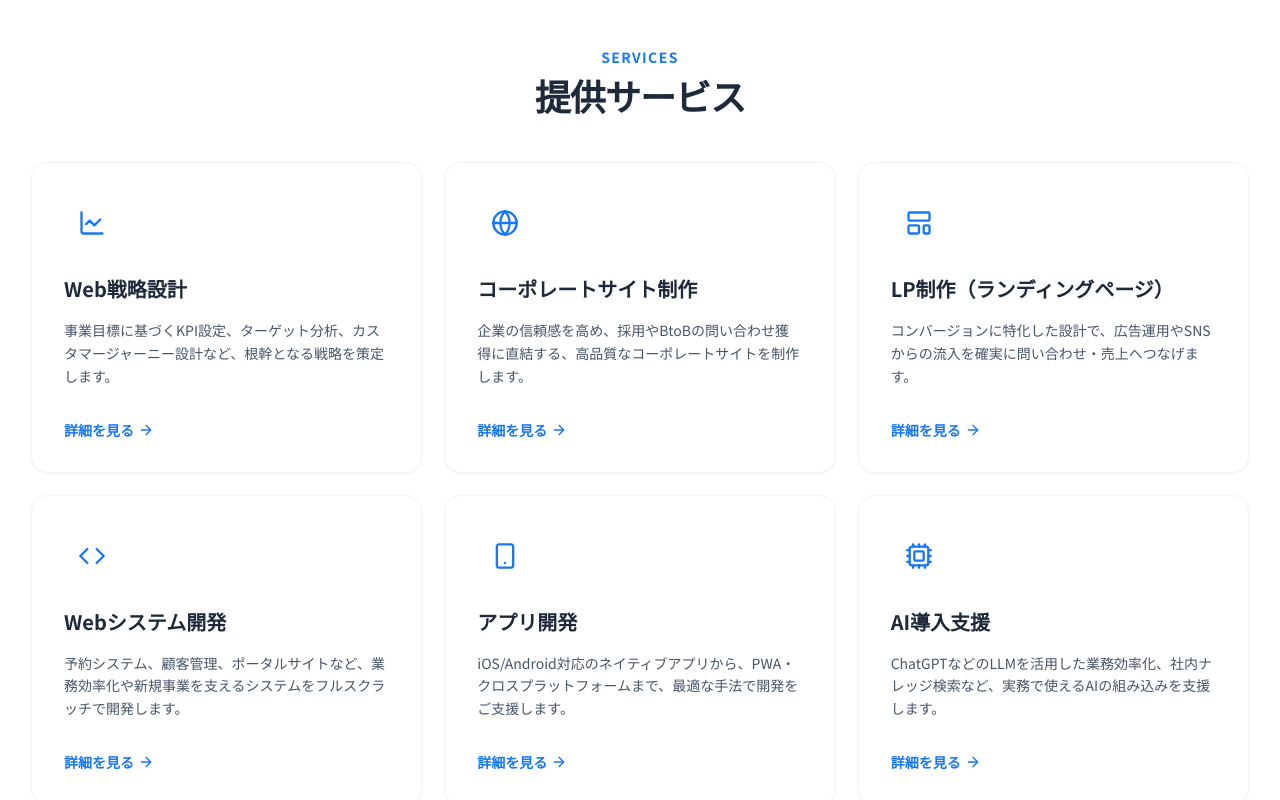
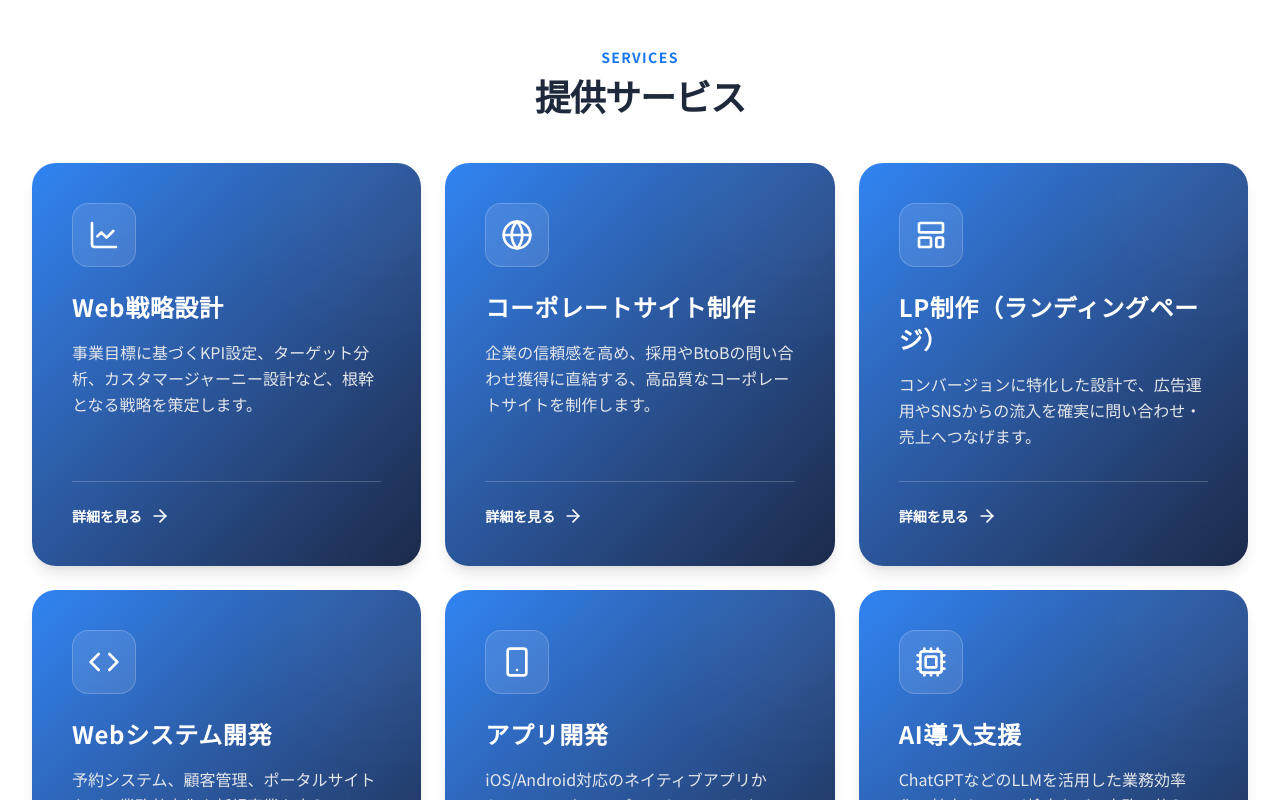
Before and after one commit to SocialBoost1201/socialboost, a Next.js app: page / in a window 1280 px wide. Shown: the part 1700-2500 px from the top of the page. Built offline with nearby package versions, Linux system fonts and the light colour scheme.

Commit message:
style(top): update service section to blue gradient blocks

```diff
--- a/src/components/sections/ServiceOverviewSection.tsx
+++ b/src/components/sections/ServiceOverviewSection.tsx
@@ -55,19 +55,22 @@ export function ServiceOverviewSection() {
           {services.map((service, i) => (
             <AnimatedSection key={service.title} delay={i * 0.1}>
               <Link href={service.href} className="group block h-full">
-                <div className="flex h-full flex-col rounded-2xl bg-white p-8 shadow-sm ring-1 ring-gray-100 transition-all duration-300 hover:-translate-y-1 hover:shadow-md hover:ring-brand-primary/30 relative overflow-hidden">
-                  <div className="mb-6 flex h-14 w-14 items-center justify-center rounded-xl bg-brand-light text-brand-primary transition-colors group-hover:bg-brand-primary group-hover:text-white">
-                    <service.icon className="h-7 w-7" />
+                <div className="flex h-full flex-col rounded-3xl bg-linear-to-br from-brand-primary/90 to-brand-navy p-10 shadow-lg ring-1 ring-white/10 transition-all duration-300 hover:-translate-y-2 hover:shadow-2xl hover:ring-brand-light/50 relative overflow-hidden group-hover:from-brand-primary group-hover:to-[#121c32]">
+                  {/* 背景の装飾エフェクト */}
+                  <div className="absolute -right-10 -top-10 h-40 w-40 rounded-full bg-white/5 blur-3xl transition-transform duration-700 group-hover:scale-150"></div>
+
+                  <div className="mb-6 flex h-16 w-16 items-center justify-center rounded-2xl bg-white/10 text-white backdrop-blur-sm transition-colors group-hover:bg-white group-hover:text-brand-primary border border-white/20">
+                    <service.icon className="h-8 w-8" />
                   </div>
-                  <h3 className="mb-4 text-xl font-bold text-text-primary">
+                  <h3 className="mb-4 text-2xl font-bold text-white tracking-wide">
                     {service.title}
                   </h3>
-                  <p className="mb-8 text-sm leading-relaxed text-text-secondary flex-1">
+                  <p className="mb-8 text-base leading-relaxed text-gray-200 flex-1">
                     {service.description}
                   </p>
-                  <div className="mt-auto flex items-center text-sm font-semibold text-brand-primary">
+                  <div className="mt-auto flex items-center text-sm font-bold text-white border-t border-white/20 pt-6 group-hover:text-brand-light transition-colors">
                     詳細を見る
-                    <ArrowRight className="ml-1 h-4 w-4 transition-transform group-hover:translate-x-1" />
+                    <ArrowRight className="ml-2 h-5 w-5 transition-transform group-hover:translate-x-2" />
                   </div>
                 </div>
               </Link>
```
